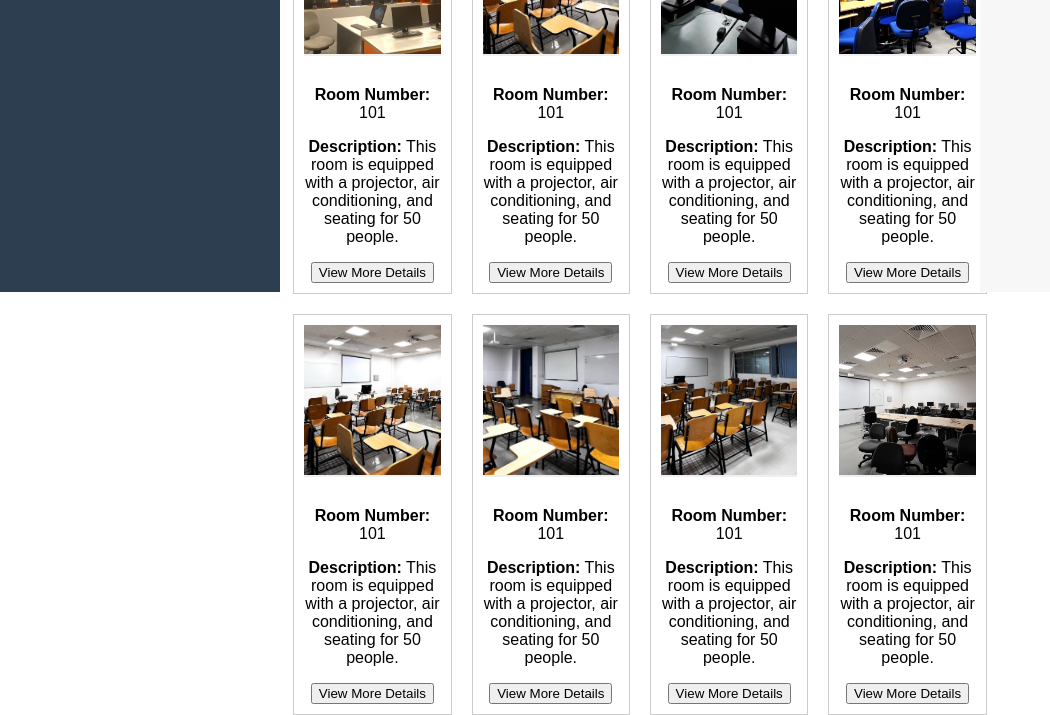
After one commit to deemaalfalah/itcs333-project, a PHP site: page /single-booking.php in a window 1280 px wide. The commit adds this page. Shown: the part 548-1263 px from the top of the page, without its empty margins (0-1050 px from the left). Run offline with PHP 8.4, Linux system fonts and the light colour scheme; grey boxes labelled with a size stand in for pictures from a placeholder-image service; some libraries are stand-ins or nearby versions.

Commit message:
some change in the design

```diff
--- /dev/null
+++ b/single-booking.php
@@ -0,0 +1,142 @@
+<!DOCTYPE html>
+<html lang="en">
+<head>
+    <meta charset="UTF-8">
+    <meta name="viewport" content="width=device-width, initial-scale=1.0">
+    <title>Instructor View</title>
+    <link rel="stylesheet" href="styles/single-booking.css">
+    <script src="scripts/sidebar-toggle.js" defer></script>
+</head>
+<body>
+    <div class="container">
+        <!-- Sidebar Section -->
+        <div class="sidebar">
+            <div class="profile">
+                <img src="https://placehold.co/80x80/gray/white" alt="Instructor Picture" class="profile-pic">
+                <h2>Instructor Name</h2>
+            </div>
+            <nav class="nav-menu">
+                <ul>
+                    <li class="menu-item">
+                        <a href="#" class="menu-title" onclick="toggleSubmenu('book-room')">Book Room &#9662;</a>
+                        <ul class="submenu" id="book-room">
+                            <li><a href="single-booking.php">Single Booking</a></li>
+                            <li><a href="daily-booking.php">Daily Booking</a></li>
+                        </ul>
+                    </li>
+                    <li><a href="view-instructor.php">Dashboard</a></li>
+                    <li><a href="#">Help</a></li>
+                    <li><a href="#">My Account</a></li>
+                    <li><a href="logout.php" class="logout-button">Logout</a>
+                    </li>
+                </ul>
+            </nav>
+        </div>
+
+        <!-- Main Content Section -->
+        <div class="main-content">
+            <div class="rooms-container">
+                <!-- Repeat this block for each room -->
+                <div class="room">
+                    <img src="picture/class No 077.jpeg" alt="Room 1" class="room-image">
+                    <p><strong>Room Number:</strong> 101</p>
+                    <p><strong>Description:</strong> This room is equipped with a projector, air conditioning, and seating for 50 people.</p>
+                    <button class="view-details-btn" onclick="window.location.href='room_details.php?room_id=101'">View More Details</button>
+                </div>
+
+                <!-- Add more rooms as needed -->
+                <div class="room">
+                    <img src="picture/class No 021.jpeg" alt="Room 1" class="room-image">
+                    <p><strong>Room Number:</strong> 101</p>
+                    <p><strong>Description:</strong> This room is equipped with a projector, air conditioning, and seating for 50 people.</p>
+                    <button class="view-details-btn" onclick="window.location.href='room_details.php?room_id=101'">View More Details</button>
+                </div>
+
+                <div class="room">
+                    <img src="picture/class No 060.jpeg" alt="Room 1" class="room-image">
+                    <p><strong>Room Number:</strong> 101</p>
+                    <p><strong>Description:</strong> This room is equipped with a projector, air conditioning, and seating for 50 people.</p>
+                    <button class="view-details-btn" onclick="window.location.href='room_details.php?room_id=101'">View More Details</button>
+                </div>
+
+                <div class="room">
+                    <img src="picture/class No 088.jpeg" alt="Room 1" class="room-image">
+                    <p><strong>Room Number:</strong> 101</p>
+                    <p><strong>Description:</strong> This room is equipped with a projector, air conditioning, and seating for 50 people.</p>
+                    <button class="view-details-btn" onclick="window.location.href='room_details.php?room_id=101'">View More Details</button>
+                </div>
+
+                <div class="room">
+                    <img src="picture/class No 1006.jpeg" alt="Room 1" class="room-image">
+                    <p><strong>Room Number:</strong> 101</p>
+                    <p><strong>Description:</strong> This room is equipped with a projector, air conditioning, and seating for 50 people.</p>
+                    <button class="view-details-btn" onclick="window.location.href='room_details.php?room_id=101'">View More Details</button>
+                </div>
+                <div class="room">
+                    <img src="picture/class No 1047.jpeg" alt="Room 1" class="room-image">
+                    <p><strong>Room Number:</strong> 101</p>
+                    <p><strong>Description:</strong> This room is equipped with a projector, air conditioning, and seating for 50 people.</p>
+                    <button class="view-details-btn" onclick="window.location.href='room_details.php?room_id=101'">View More Details</button>
+                </div>
+                <div class="room">
+                    <img src="picture/class No 1081.jpeg" alt="Room 1" class="room-image">
+                    <p><strong>Room Number:</strong> 101</p>
+                    <p><strong>Description:</strong> This room is equipped with a projector, air conditioning, and seating for 50 people.</p>
+                    <button class="view-details-btn" onclick="window.location.href='room_details.php?room_id=101'">View More Details</button>
+                </div>
+                <div class="room">
+                    <img src="picture/class No 1089.jpeg" alt="Room 1" class="room-image">
+                    <p><strong>Room Number:</strong> 101</p>
+                    <p><strong>Description:</strong> This room is equipped with a projector, air conditioning, and seating for 50 people.</p>
+                    <button class="view-details-btn" onclick="window.location.href='room_details.php?room_id=101'">View More Details</button>
+                </div>
+                <div class="room">
+                    <img src="picture/class No 2050.jpeg" alt="Room 1" class="room-image">
+                    <p><strong>Room Number:</strong> 101</p>
+                    <p><strong>Description:</strong> This room is equipped with a projector, air conditioning, and seating for 50 people.</p>
+                    <button class="view-details-btn" onclick="window.location.href='room_details.php?room_id=101'">View More Details</button>
+                </div>
+                <div class="room">
+                    <img src="picture/class No 2087.jpeg" alt="Room 1" class="room-image">
+                    <p><strong>Room Number:</strong> 101</p>
+                    <p><strong>Description:</strong> This room is equipped with a projector, air conditioning, and seating for 50 people.</p>
+                    <button class="view-details-btn" onclick="window.location.href='room_details.php?room_id=101'">View More Details</button>
+                </div>
+                <div class="room">
+                    <img src="picture/class No2033.jpeg" alt="Room 1" class="room-image">
+                    <p><strong>Room Number:</strong> 101</p>
+                    <p><strong>Description:</strong> This room is equipped with a projector, air conditioning, and seating for 50 people.</p>
+                    <button class="view-details-btn" onclick="window.location.href='room_details.php?room_id=101'">View More Details</button>
+                </div>
+                <div class="room">
+                    <img src="picture/class No 2045.jpeg.jpg" alt="Room 1" class="room-image">
+                    <p><strong>Room Number:</strong> 101</p>
+                    <p><strong>Description:</strong> This room is equipped with a projector, air conditioning, and seating for 50 people.</p>
+                    <button class="view-details-btn" onclick="window.location.href='room_details.php?room_id=101'">View More Details</button>
+                </div>
+            </div>
+        </div>
+
+
+
+        <!-- Right Section: Search Bar and Map -->
+        <div class="right-section">
+            <div class="search-bar-container">
+                <input type="text" class="search-bar" placeholder="Search rooms...">
+            </div>
+            <div class="map-container">
+                <h2>College Map</h2>
+                <iframe
+                    src="https://www.google.com/maps/embed?pb=!1m18!1m12!1m3!1d3876.1008081624653!2d50.51035831527856!3d26.047947889870854!2m3!1f0!2f0!3f0!3m2!1i1024!2i768!4f13.1!3m3!1m2!1s0x3e49f5f78c4e8597%3A0x58cd2cb91f59d49a!2z2KfYr9mF2YHZiNmK2LfYr9mK2KkgQ29sbGVnZSBvZiBJbmZvcm1hdGlvbiBUZWNobm9sb2d5IC0gU2FraGlyIFNhY2FyaXMgQ2FtcHVz!5e0!3m2!1sen!2sus!4v1713940198768!5m2!1sen!2sus"
+                    width="100%"
+                    height="400"
+                    style="border:0;"
+                    allowfullscreen=""
+                    loading="lazy"
+                    referrerpolicy="no-referrer-when-downgrade">
+                </iframe>
+            </div>
+        </div>
+    </div>
+</body>
+</html>
--- /dev/null
+++ b/styles/single-booking.css
@@ -0,0 +1,146 @@
+/* General Layout */
+body {
+    margin: 0;
+    font-family: Arial, sans-serif;
+    display: flex;
+    min-height: 100vh;
+}
+
+.container {
+    display: flex;
+    width: 100%;
+    height: 100vh;
+}
+
+/* Sidebar Styling */
+.sidebar {
+    width: 240px;
+    background-color: #2C3E50;
+    color: #fff;
+    padding: 20px;
+    position: fixed;
+    height: 100%;
+}
+
+.profile {
+    text-align: center;
+    margin-bottom: 20px;
+}
+
+.profile-pic {
+    width: 80px;
+    height: 80px;
+    border-radius: 50%;
+    margin-bottom: 10px;
+}
+
+.nav-menu ul {
+    list-style-type: none;
+    padding: 0;
+}
+
+.nav-menu li {
+    margin-bottom: 15px;
+}
+
+.nav-menu a {
+    color: #fff;
+    text-decoration: none;
+    font-size: 16px;
+    display: block;
+    padding: 10px;
+    background-color: #34495E;
+    border-radius: 5px;
+}
+
+.nav-menu a:hover {
+    background-color: #1ABC9C;
+}
+
+.submenu {
+    list-style-type: none;
+    padding-left: 20px;
+}
+
+.submenu a {
+    background-color: #2C3E50;
+    padding: 5px 10px;
+}
+
+.submenu a:hover {
+    background-color: #1ABC9C;
+}
+
+/* Main Content Styling */
+.main-content {
+    flex: 1;
+    margin-left: 260px; /* Adjusts for the sidebar width */
+    margin-right: 260px; /* Adjusts for the right section */
+    padding: 20px;
+}
+
+.rooms-container {
+    display: flex;
+    flex-wrap: wrap;
+    gap: 20px;
+    justify-content: center;
+}
+
+.room {
+    width: 22%;
+    border: 1px solid #ccc;
+    padding: 10px;
+    text-align: center;
+    box-sizing: border-box;
+}
+
+.room img {
+    width: 100%;
+    height: auto;
+}
+/* Room image styles */
+.room .room-image {
+    width: 100%; /* Matches container width */
+    height: 150px; /* Ensures uniform height for all images */
+    object-fit: cover; /* Maintains aspect ratio while filling the specified dimensions */
+    object-position: center; /* Centers the image within the container */
+    border-bottom: 2px solid #f0f0f0; /* Adds a border below the image */
+    margin-bottom: 10px; /* Adds space below the image */
+}
+
+/* Right Section Styling */
+.right-section {
+    width: 260px;
+    background-color: #f7f7f7;
+    padding: 20px;
+    position: fixed;
+    right: 0;
+    top: 0;
+    height: 100%;
+    overflow-y: auto;
+}
+
+.search-bar {
+    width: 100%;
+    padding: 10px;
+    margin-bottom: 20px;
+}
+
+.map-container {
+    margin-top: 20px;
+}
+
+.logout-button {
+    display: inline-block;
+    padding: 10px 20px;
+    background-color: #f05454;
+    color: white;
+    text-decoration: none;
+    border-radius: 5px;
+    font-size: 14px;
+    transition: background-color 0.3s;
+}
+
+.logout-button:hover {
+    background-color: #d43d3d;
+}
```
Also changed, not shown: daily-booking.php (added, +142 -0 lines), styles/daily-booking.css (added, +146 -0 lines), view-instructor.php (+36 -82 lines).
